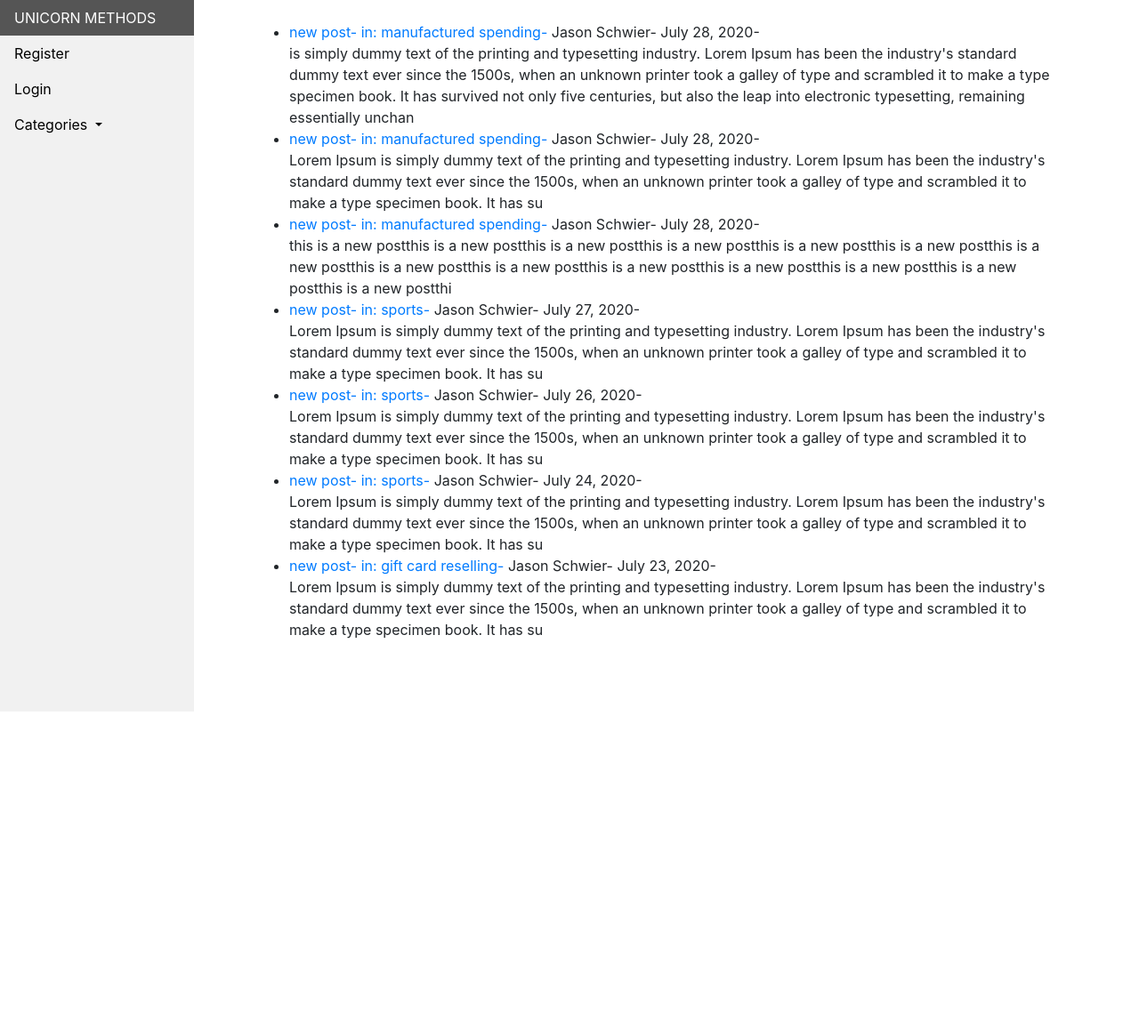
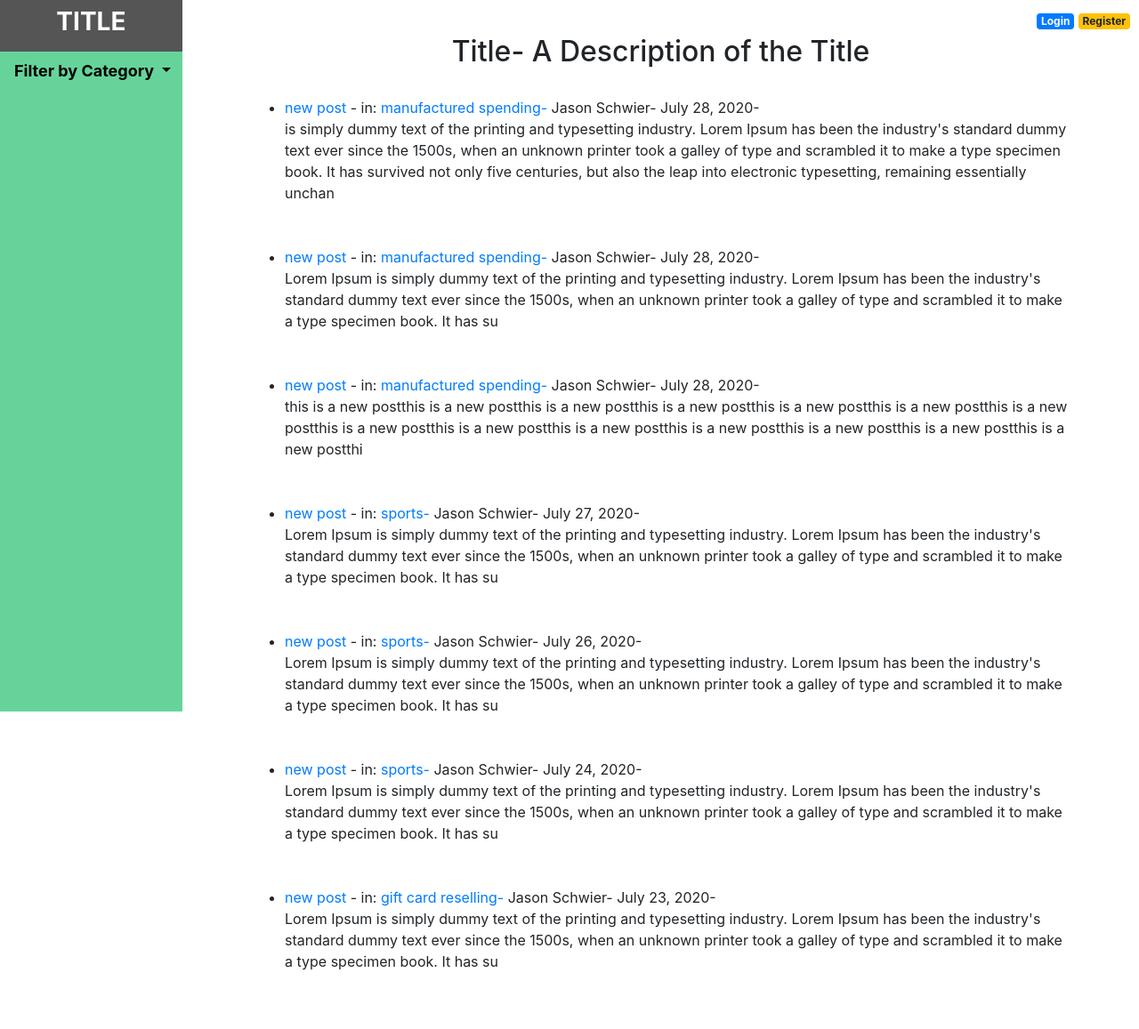
Before and after one commit to jasonschwier/simpleblog, a Django app: page / in a window 1280 px wide. Shown: the whole page at 89% size. Before the commit the page ends 800 px from the top, so only its background shows below. Run offline with Django 3.2, Linux system fonts and the light colour scheme; data comes from the database, SQL or seed files in the repository; both versions use the stored data as it was after the commit; some libraries are stand-ins or nearby versions.

Commit message:
making progress

```diff
--- a/members/templates/registration/change-password.html
+++ b/members/templates/registration/change-password.html
@@ -3,7 +3,7 @@
 {% block content %}
 
 
-
+<div class="home">
 <h1> Change Password </h1>
 <div class="form-group">
 	<form method= "POST">
@@ -21,6 +21,8 @@
 	<br/>
 	<br/>
 
+</div>
+
 
 
 {% endblock %}
--- a/members/templates/registration/edit_profile.html
+++ b/members/templates/registration/edit_profile.html
@@ -3,8 +3,8 @@
 {% block content %}
 
 
-
-<h3> EDIT SETTINGS </h3><br/>
+<div class="settings">
+</br><h3><center> EDIT SETTINGS</center> </h3><br/>
 
 
 
@@ -20,6 +20,6 @@
 	<br/>
 	<br/>
 
-
+</div>
 
 {% endblock %}
--- a/members/templates/registration/password_success.html
+++ b/members/templates/registration/password_success.html
@@ -2,10 +2,10 @@
 {% block title %}Password Updated{% endblock %}
 {% block content %}
 
-
+<div class="home">
 
 <h1> Password changed successfully </h1>
 
 
-
+</div>
 {% endblock %}
--- a/members/templates/registration/register.html
+++ b/members/templates/registration/register.html
@@ -4,7 +4,7 @@
 
 
 <div class="home">
-<h1> Register </h1><br/>
+<br/><center><h1> Register </center></h1>
 <div class="form-group">
 	<form method= "POST">
 		{% csrf_token %}
--- a/static/theblog/css/main.css
+++ b/static/theblog/css/main.css
@@ -1,5 +1,23 @@
 .navbar-brand {
   padding-left: 30px;
+
+
+
+
+}
+
+
+
+
+.settings {
+  padding-left: 255px;
+  padding-right: 50px;
+
+}
+
+
+.vertical h3 {
+  text-align: center;
 
 
 
@@ -9,11 +27,15 @@
   list-style-type: none;
   margin: 0;
   padding-left: 0px;
-  width: 17%;
-  background-color: #f1f1f1;
+  width: 16%;
+  background-color: #66D49A ;
   position: fixed;
   height: 100%;
   overflow: auto;
+  text-align: center;
+  font-size: 18px;
+  font-weight: bold;
+
 }
 
 .vertical li a {
@@ -34,7 +56,10 @@
 }
 
 .home {
-  padding-left: 200px;
+  padding-left: 280px;
+  padding-right: 75px;
+  padding-top: 5px;
+
 }
 
 
@@ -60,3 +85,9 @@
   background-color: #4CAF50;
   color: white;
 }
+
+.logout {
+  text-align: right;
+  padding-right: 10px;
+  padding-top: 10px;
+}
--- a/theblog/models.py
+++ b/theblog/models.py
@@ -33,13 +33,13 @@ class Post(models.Model):
 	header_image = models.ImageField(null=True, blank=True, upload_to="images/")
 	title_tag = models.CharField(max_length= 255)
 	author = models.ForeignKey(User, on_delete=models.CASCADE)
-	body = RichTextField(blank=True, null=True)
+	body = RichTextField(blank=True, null=True, max_length=350)
 	#body = models.TextField()
 
 	post_date = models.DateField(auto_now_add=True)
 	SEO = models.CharField(max_length = 255)
 	category = models.CharField(max_length=255)
-	snippet = models.CharField(max_length=255)
+	snippet = models.CharField(max_length=350)
 	likes = models.ManyToManyField(User, related_name= 'blog_posts')
 
 	def total_likes(self):
--- a/theblog/templates/add_post.html
+++ b/theblog/templates/add_post.html
@@ -6,7 +6,7 @@
 
 
 {% if user.is_authenticated %}
-	<h1> Add Post </h1>
+	</BR><h3 ><CENTER> ADD A POST</CENTER> </h3>
 	<div class="form-group">
 		<form method= "POST" enctype="multipart/form-data">
 			{% csrf_token %}
--- a/theblog/templates/base.html
+++ b/theblog/templates/base.html
@@ -13,90 +13,29 @@
 
     <link rel="stylesheet" href= "{% static 'theblog/css/main.css' %}"/>
 
-    <title>{% block title %}Unicorn Methods{% endblock %}</title>
+    <title>{% block title %}Title{% endblock %}</title>
   </head>
   <body>
 
-    <!---
-    <nav class="navbar navbar-expand-lg navbar-dark bg-dark">
-  <a class="navbar-brand" href="{% url 'home' %}">Unicorn Methods</a>
-  <button class="navbar-toggler" type="button" data-toggle="collapse" data-target="#navbarSupportedContent" aria-controls="navbarSupportedContent" aria-expanded="false" aria-label="Toggle navigation">
-    <span class="navbar-toggler-icon"></span>
-  </button>
 
-  <div class="collapse navbar-collapse" id="navbarSupportedContent">
-    <ul class="navbar-nav mr-auto">
-      {% if cat_menu %}
-        <li class="nav-item dropdown">
-          <a class="nav-link dropdown-toggle" href="#" id="navbarDropdown" role="button" data-toggle="dropdown" aria-haspopup="true" aria-expanded="false">
-          Categories
-          </a>
-          <div class="dropdown-menu" aria-labelledby="navbarDropdown">
 
-      {% for item in cat_menu %}
-          <a class="dropdown-item" href="{% url 'category' item|slugify %}">
-           {{ item }}</a>
 
-      {% endfor %}
 
-          </div>
-      </li>
-      {% endif %}
 
-      {% if user.is_authenticated %}
-        <li class="nav-item">
-          <a class="nav-link" href="{% url 'add_post' %}">Add Post</a>
-        </li>
 
-        <li class="nav-item">
-          <a class="nav-link" href="{% url 'add_category' %}">Add Category</a>
-        </li>
-
-        <li class="nav-item dropdown">
-          <a class="nav-link dropdown-toggle" href="#" id="navbarDropdown" role="button" data-toggle="dropdown" aria-haspopup="true" aria-expanded="false">
-          Profile
-          </a>
-          <div class="dropdown-menu" aria-labelledby="navbarDropdown">
-
-            <a class="dropdown-item" href="{% url 'edit_profile'  %}">Edit Settings</a>
-
-            <a class="dropdown-item" href="{% url 'edit_profile_page' user.profile.id %}">Edit Profile Page</a>
-
-            <a class="dropdown-item" href="{% url 'show_profile_page' user.profile.id %}">Show Profile Page</a>
-          </div>
-       </li>
-        <li class="nav-item">
-          <a class="nav-link" href="{% url 'logout' %}">Logout</a>
-        </li>
-
-        {% else %}
-
-        <li class="nav-item">
-          <a class="nav-link" href="{% url 'register' %}">Register</a>
-        </li>
-
-        <li class="nav-item">
-          <a class="nav-link" href="{% url 'login' %}">Login</a>
-      </li>
-      {% endif %}
-    </ul>
-  </div>
-</nav>
-    </br>
-    --->
 
 <div class="vertical">
 
   <ul>
 
-    <li><a href="{% url 'home' %}">UNICORN METHODS</a></li>
+    <li><a href="{% url 'home' %}" class="text-white"><h3><strong>TITLE</strong></h3></a></li>
 
 
     {% if user.is_authenticated %}
 
-    <li><a href="{% url 'add_post' %}">Add a Post</a></li>
-    <li><a href="{% url 'add_category' %}">Add a Category</a></li>
-    <li><a href="{% url 'logout' %}">Logout</a></li>
+    <li><a class="text-white" href="{% url 'add_post' %}">Add a Post</a></li>
+    <li><a class="text-white" href="{% url 'add_category' %}">Add a Category</a></li>
+
 
     <li class="nav-item dropdown">
       <a class="nav-link dropdown-toggle" href="#" id="navbarDropdown" role="button" data-toggle="dropdown" aria-haspopup="true" aria-expanded="false">
@@ -119,11 +58,7 @@
       </div>
     </li>
 
-      {% else %}
 
-         <li><a href="{% url 'register' %}">Register</a></li>
-
-         <li><a href="{% url 'login' %}">Login</a></li>
 
 
     {% endif %}
@@ -134,7 +69,7 @@
     {% if cat_menu %}
         <li class="nav-item dropdown">
           <a class="nav-link dropdown-toggle" href="#" id="navbarDropdown" role="button" data-toggle="dropdown" aria-haspopup="true" aria-expanded="false">
-          Categories
+          Filter by Category
           </a>
           <div class="dropdown-menu" aria-labelledby="navbarDropdown">
 
@@ -154,12 +89,41 @@
 </div>
 
 
+   {% if user.is_authenticated %}
+    <div class="logout">
+      <a class="badge badge-secondary" href ="{% url 'logout' %}">
+        Logout
+      </a>
+    </div>
 
 
-    <div class="container">
+    {% else %}
+
+      <div class="logout">
+      <a class="badge badge-primary" href ="{% url 'login' %}">
+        Login
+      </a>
+
+
+
+      <a class="badge badge-warning" href ="{% url 'register' %}">
+        Register
+      </a>
+    </div>
+
+
+  {% endif %}
+
+
+
+
+
+
+
       {% block content %}
       {% endblock %}
-    </div>
+
+
 
     <!-- Optional JavaScript -->
     <!-- jQuery first, then Popper.js, then Bootstrap JS -->
--- a/theblog/templates/home.html
+++ b/theblog/templates/home.html
@@ -5,19 +5,18 @@
 
 
 
-</br>
-
 <div class="home">
+<h2><center>Title- A Description of the Title </center></h2><br/>
 <ul>
 
 {% for post in object_list %}
 	<li>
 		<a href="{% url 'article-detail' post.pk %}">
-			{{ post.title }}-
-		</a>
+			{{ post.title }}
+		</a>-
 
-		<a href="{% url 'category' post.category|slugify %}">
-			in: {{ post.category }}-
+		in:<a href="{% url 'category' post.category|slugify %}">
+			{{ post.category }}-
 		</a>
 		{{ post.author.first_name }}
 		{{ post.author.last_name }}-
@@ -39,6 +38,9 @@
 
 	<br/>
 	{{ post.snippet }}
+	<br/>
+	<br/>
+	<br/>
 
 	</li>
 	{% endfor %}
--- a/theblog/templates/update_post.html
+++ b/theblog/templates/update_post.html
@@ -2,10 +2,10 @@
 {% block title %}Edit Blog Post{% endblock %}
 {% block content %}
 
-
+<div class= "home">
 {% if user.is_authenticated %}
 	{% if user.id == post.author.id %}
-		<h1> Edit Post </h1>
+		<br/><h3><center> EDIT POST</center> </h3>
 		<div class="form-group">
 			<form method= "POST">
 				{% csrf_token %}
@@ -24,6 +24,8 @@ ACCESS DENIED
 	<br/>
 	<br/>
 
+</div>
+
 
 
 {% endblock %}
```
Also changed, not shown: members/templates/registration/edit_profile_page.html (+4 -4 lines), members/templates/registration/login.html (+7 -4 lines), members/templates/registration/user_profile.html (+4 -4 lines), db.sqlite3, theblog/migrations/0012_auto_20200730_0020.py (added), theblog/migrations/0013_auto_20200730_0023.py (added).
